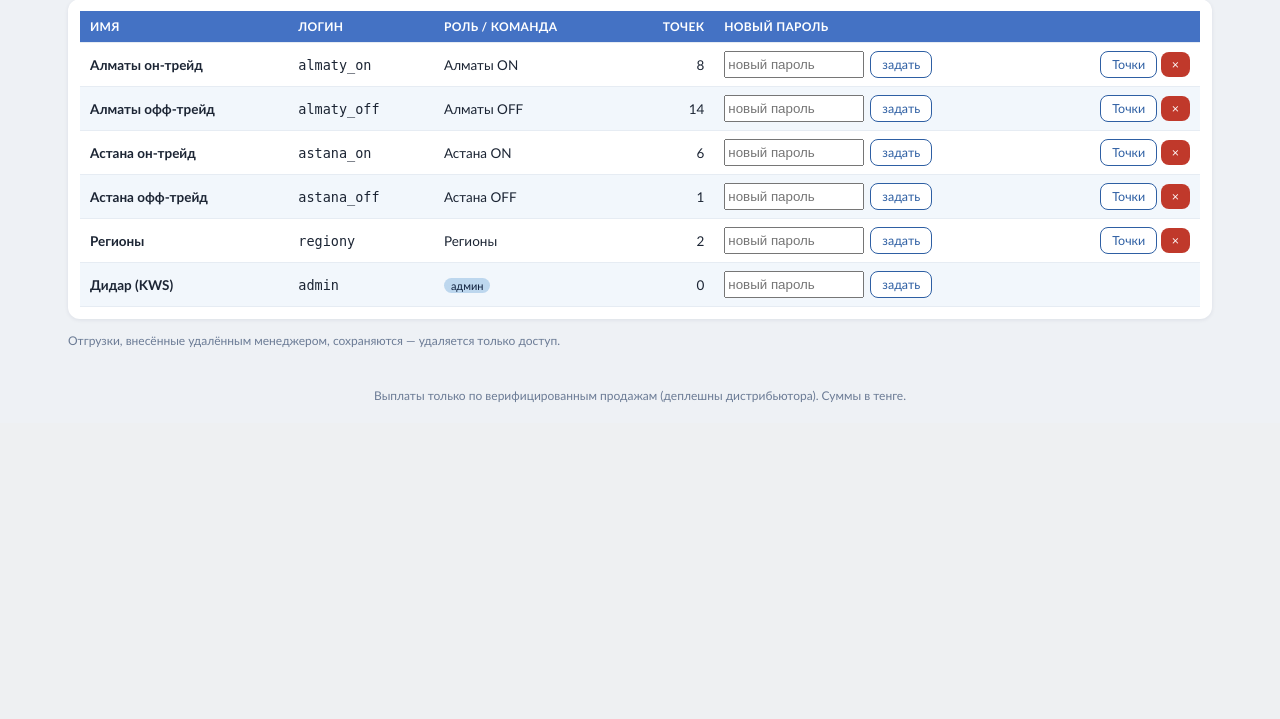
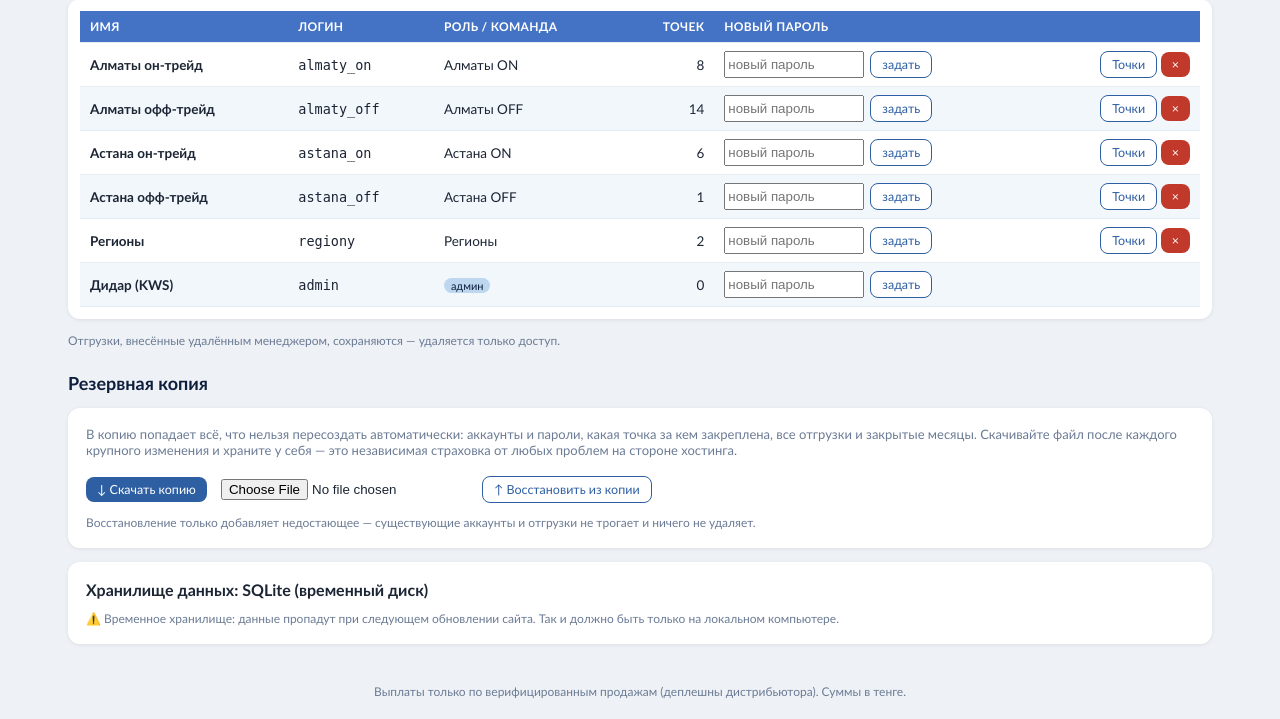
Before and after one commit to abdimanapd-spec/MH_KWS_MOTIVATION_HE_MC, a Flask app: page /admin/users in a window 1280 px wide. Shown: the part 430-1149 px from the top of the page. Before the commit the page ends 832 px from the top, so only its background shows below. Run offline with Flask 3, Linux system fonts and the light colour scheme; the visitor is signed in with stand-in values (Sample User, id 1).

Commit message:
Postgres обязателен на Railway + резервная копия данных
Причина потери аккаунтов: DATABASE_URL не был задан, приложение молча писало в SQLite на временном диске, который обнуляется при каждом деплое.

- принимаем DATABASE_URL или DATABASE_PUBLIC_URL (она на сервисе уже есть)
- на Railway без базы приложение сознательно не стартует (ALLOW_EPHEMERAL_DB=1 — обход)
- постоянный SECRET_KEY в таблице Setting: сессии не слетают при редеплое
- кнопки Скачать копию / Восстановить из копии на странице Пользователи
- индикатор хранилища на странице Пользователи и в /healthz

Co-Authored-By: Claude <noreply@anthropic.com>
Claude-Session: https://claude.ai/code/session_01UGS46MaKySZgAqF3ZyjAGx

```diff
--- a/app.py
+++ b/app.py
@@ -6,21 +6,71 @@ import os, json, functools, secrets
 from datetime import datetime
 from collections import defaultdict
 from flask import (Flask, render_template, request, redirect, url_for, session,
-                   flash, abort, jsonify)
-from models import db, User, Outlet, Entry, MonthClose
+                   flash, abort, jsonify, Response)
+from models import db, User, Outlet, Entry, MonthClose, Setting
 import program as P
+
+HERE = os.path.dirname(os.path.abspath(__file__))
+
+# ---------- база ----------
+def db_uri():
+    """Куда писать данные.
+
+    На Railway диск контейнера обнуляется при КАЖДОМ деплое, поэтому SQLite там
+    равносилен потере всех аккаунтов и отгрузок. Строку подключения к Postgres
+    Railway отдаёт в DATABASE_URL (приватная сеть, бесплатно) либо в
+    DATABASE_PUBLIC_URL (публичный прокси). Берём первую доступную.
+    Если на Railway нет ни одной — падаем с понятной ошибкой, а НЕ уходим
+    молча в SQLite: лучше заметная авария, чем тихо стёртые данные.
+    """
+    uri = (os.environ.get('DATABASE_URL') or os.environ.get('DATABASE_PUBLIC_URL') or '').strip()
+    if uri.startswith('postgres://'):
+        uri = uri.replace('postgres://', 'postgresql://', 1)
+    if uri:
+        return uri
+    on_railway = bool(os.environ.get('RAILWAY_ENVIRONMENT_ID') or os.environ.get('RAILWAY_SERVICE_ID'))
+    if on_railway and not os.environ.get('ALLOW_EPHEMERAL_DB'):
+        raise RuntimeError(
+            'Нет подключения к Postgres: не задана ни DATABASE_URL, ни DATABASE_PUBLIC_URL. '
+            'Приложение остановлено, чтобы не писать данные на временный диск Railway — '
+            'он обнуляется при каждом деплое. Откройте сервис в Railway → Variables → '
+            'New Variable → DATABASE_URL со значением ${{Postgres.DATABASE_URL}} и передеплойте. '
+            '(Осознанно запустить без базы: переменная ALLOW_EPHEMERAL_DB=1.)')
+    return 'sqlite:///' + os.path.join(HERE, 'tracker.db')
+
+def db_label(uri):
+    if uri.startswith('postgresql'):
+        kind = 'Postgres'
+        if not os.environ.get('DATABASE_URL') and os.environ.get('DATABASE_PUBLIC_URL'):
+            kind += ' (публичный адрес)'
+        return kind, True
+    return 'SQLite (временный диск)', False
+
+def secret_key():
+    """Постоянный ключ сессий. Из переменной окружения, иначе — из базы.
+    Раньше ключ генерировался заново при каждом старте, из-за чего всех
+    выкидывало из аккаунтов после любого деплоя."""
+    env = (os.environ.get('SECRET_KEY') or '').strip()
+    if env:
+        return env
+    s = db.session.get(Setting, 'secret_key')
+    if not s:
+        s = Setting(key='secret_key', value=secrets.token_hex(32))
+        db.session.add(s)
+        db.session.commit()
+    return s.value
 
 def create_app():
     app = Flask(__name__)
-    app.secret_key = os.environ.get('SECRET_KEY', secrets.token_hex(16))
-    uri = os.environ.get('DATABASE_URL', 'sqlite:///' + os.path.join(os.path.dirname(__file__), 'tracker.db'))
-    if uri.startswith('postgres://'):
-        uri = uri.replace('postgres://', 'postgresql://', 1)
+    uri = db_uri()
     app.config['SQLALCHEMY_DATABASE_URI'] = uri
     app.config['SQLALCHEMY_TRACK_MODIFICATIONS'] = False
+    app.config['SQLALCHEMY_ENGINE_OPTIONS'] = {'pool_pre_ping': True, 'pool_recycle': 280}
+    app.config['DB_LABEL'], app.config['DB_PERSISTENT'] = db_label(uri)
     db.init_app(app)
     with app.app_context():
         db.create_all()
+        app.secret_key = secret_key()
         seed()
     register_routes(app)
     return app
@@ -54,7 +104,7 @@ def seed():
                               manager_id=m.id if m else None))
     db.session.commit()
     try:
-        with open(os.path.join(os.path.dirname(__file__), 'SEED_CREDENTIALS.json'), 'w', encoding='utf-8') as f:
+        with open(os.path.join(HERE, 'SEED_CREDENTIALS.json'), 'w', encoding='utf-8') as f:
             json.dump(creds, f, ensure_ascii=False, indent=1)
     except Exception:
         pass
@@ -376,6 +426,81 @@ def register_routes(app):
         return render_template('user_outlets.html', u=u,
                                sections=group_sections(rows))
 
+    # ----- резервная копия (только админ) -----
+    @app.route('/admin/backup.json')
+    @login_required('admin')
+    def backup():
+        """Выгрузка всего, что нельзя пересоздать автоматически: аккаунты,
+        привязка точек к менеджерам, отгрузки, закрытые месяцы."""
+        uname = {u.id: u.username for u in User.query.all()}
+        data = {
+            'version': 1,
+            'saved_at': datetime.utcnow().strftime('%Y-%m-%d %H:%M UTC'),
+            'users': [dict(username=u.username, name=u.name, role=u.role,
+                           team=u.team, pw_hash=u.pw_hash)
+                      for u in User.query.order_by(User.id).all()],
+            'outlets': [dict(id=o.id, manager=uname.get(o.manager_id))
+                        for o in Outlet.query.order_by(Outlet.id).all()],
+            'entries': [dict(outlet=e.outlet_id, date=e.date, sku=e.sku, units=e.units)
+                        for e in Entry.query.order_by(Entry.id).all()],
+            'closed': sorted(m.month for m in MonthClose.query.all()),
+        }
+        fn = 'mh-tracker-' + datetime.utcnow().strftime('%Y-%m-%d-%H%M') + '.json'
+        return Response(json.dumps(data, ensure_ascii=False, indent=1),
+                        mimetype='application/json',
+                        headers={'Content-Disposition': 'attachment; filename=' + fn})
+
+    @app.route('/admin/restore', methods=['POST'])
+    @login_required('admin')
+    def restore():
+        """Восстановление из файла копии. Только добавляет — ничего не удаляет
+        и не перезаписывает существующее."""
+        f = request.files.get('file')
+        if not f or not f.filename:
+            flash('Файл не выбран'); return redirect(url_for('users'))
+        try:
+            data = json.loads(f.read().decode('utf-8'))
+        except Exception:
+            flash('Не удалось прочитать файл — нужен .json из кнопки «Скачать копию»')
+            return redirect(url_for('users'))
+        me = current_user().id
+        by_name = {u.username: u for u in User.query.all()}
+        new_u = 0
+        for row in data.get('users', []):
+            un = (row.get('username') or '').strip().lower()
+            if not un or un in by_name:
+                continue
+            u = User(username=un, name=row.get('name') or un,
+                     role=row.get('role') or 'manager', team=row.get('team'))
+            u.pw_hash = row.get('pw_hash') or None
+            if not u.pw_hash:
+                u.set_password(un + '-26')
+            db.session.add(u); by_name[un] = u; new_u += 1
+        db.session.flush()
+        linked = 0
+        for row in data.get('outlets', []):
+            oid = row.get('id')
+            o = db.session.get(Outlet, oid) if oid else None
+            m = by_name.get(row.get('manager') or '')
+            if o and m and o.manager_id != m.id:
+                o.manager_id = m.id; linked += 1
+        seen = {(e.outlet_id, e.date, e.sku) for e in Entry.query.all()}
+        new_e = 0
+        for row in data.get('entries', []):
+            k = (row.get('outlet'), row.get('date'), row.get('sku'))
+            if not all(k) or k in seen:
+                continue
+            db.session.add(Entry(outlet_id=k[0], date=k[1], sku=k[2],
+                                 units=float(row.get('units') or 0), updated_by=me))
+            seen.add(k); new_e += 1
+        for m in data.get('closed', []):
+            if m in P.MONTHS and not db.session.get(MonthClose, m):
+                db.session.add(MonthClose(month=m, closed_by=me))
+        db.session.commit()
+        flash(f'Из копии восстановлено: аккаунтов +{new_u}, привязок точек {linked}, '
+              f'отгрузок +{new_e}. Ничего не удалено.')
+        return redirect(url_for('users'))
+
     # ----- инструкция (для всех) -----
     @app.route('/help')
     @login_required()
@@ -427,7 +552,11 @@ def register_routes(app):
 
     @app.route('/healthz')
     def healthz():
-        return jsonify(ok=True, plans=len(P.PLANS))
+        return jsonify(ok=True, plans=len(P.PLANS),
+                       db=app.config['DB_LABEL'],
+                       persistent=app.config['DB_PERSISTENT'],
+                       users=User.query.count(),
+                       entries=Entry.query.count())
 
 # ---------- рейтинг ----------
 def last_active_month(rows):
--- a/models.py
+++ b/models.py
@@ -49,3 +49,9 @@ class MonthClose(db.Model):
     month = db.Column(db.String(7), primary_key=True)     # '2026-07'
     closed_at = db.Column(db.DateTime, default=datetime.utcnow)
     closed_by = db.Column(db.Integer)
+
+class Setting(db.Model):
+    """Внутренние настройки приложения (например, постоянный SECRET_KEY,
+    чтобы сессии не слетали при каждом перезапуске)."""
+    key = db.Column(db.String(40), primary_key=True)
+    value = db.Column(db.Text)
--- a/templates/admin.html
+++ b/templates/admin.html
@@ -22,6 +22,8 @@
     </form>
   {% endfor %}
   </div>
+  <p class="muted" style="margin-bottom:0">Аккаунты, привязка точек и резервная копия всех данных — на странице
+    <a href="{{ url_for('users') }}"><b>Пользователи</b></a>. Скачивайте копию после каждого крупного изменения.</p>
 </div>
 
 <h2>Прогресс по командам</h2>
--- a/templates/users.html
+++ b/templates/users.html
@@ -63,4 +63,36 @@
 </table>
 </div>
 <p class="muted">Отгрузки, внесённые удалённым менеджером, сохраняются — удаляется только доступ.</p>
+
+<h2>Резервная копия</h2>
+<div class="card">
+  <p class="sub" style="margin-top:0">
+    В копию попадает всё, что нельзя пересоздать автоматически: аккаунты и пароли,
+    какая точка за кем закреплена, все отгрузки и закрытые месяцы.
+    Скачивайте файл после каждого крупного изменения и храните у себя —
+    это независимая страховка от любых проблем на стороне хостинга.
+  </p>
+  <div class="rowflex" style="gap:14px;align-items:center;flex-wrap:wrap">
+    <a class="btn sm" href="{{ url_for('backup') }}">↓ Скачать копию</a>
+    <form method="post" action="{{ url_for('restore') }}" enctype="multipart/form-data"
+          class="rowflex" style="gap:8px;align-items:center;margin:0">
+      <input type="file" name="file" accept=".json,application/json" required>
+      <button class="btn sm ghost">↑ Восстановить из копии</button>
+    </form>
+  </div>
+  <p class="muted" style="margin-bottom:0">
+    Восстановление только добавляет недостающее — существующие аккаунты и отгрузки не трогает и ничего не удаляет.
+  </p>
+</div>
+
+<div class="card" style="border-color:{{ '#3a7d5a' if config.DB_PERSISTENT else '#b23b3b' }}">
+  <b>Хранилище данных: {{ config.DB_LABEL }}</b>
+  <p class="muted" style="margin-bottom:0">
+  {% if config.DB_PERSISTENT %}
+    Данные лежат в отдельной базе и переживают любое обновление сайта.
+  {% else %}
+    ⚠️ Временное хранилище: данные пропадут при следующем обновлении сайта. Так и должно быть только на локальном компьютере.
+  {% endif %}
+  </p>
+</div>
 {% endblock %}
```
Also changed, not shown: README.md.
